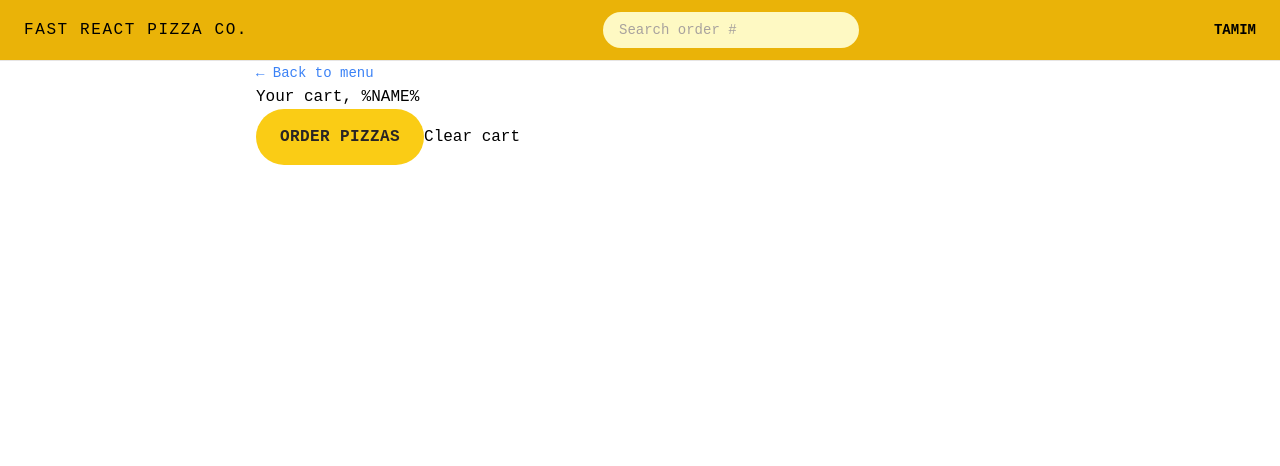
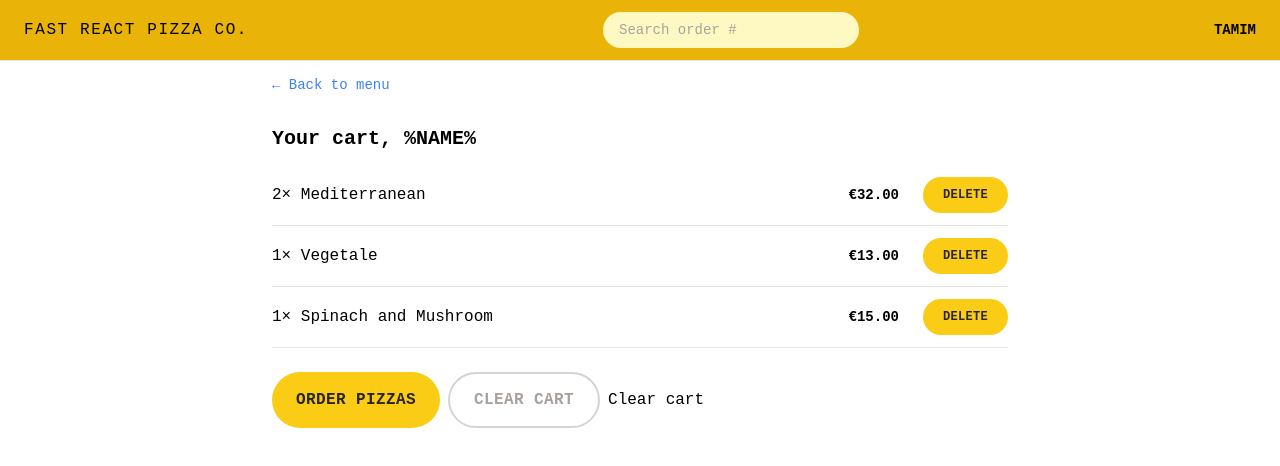
Before and after one commit to Isaladwy/fast-react-pizza, a React app: page /cart in a window 1280 px wide. Shown: the top 466 px of the page. Built offline with nearby package versions, Linux system fonts and the light colour scheme; the HTML template or start-up script is replaced by a standard one.

Commit message:
styling the cart

```diff
--- a/src/features/cart/Cart.jsx
+++ b/src/features/cart/Cart.jsx
@@ -2,6 +2,7 @@
 import { Link } from 'react-router-dom';
 import LinkButton from '../../ui/LinkButton';
 import Button from '../../ui/Button';
+import CartItem from './CartItem';
 
 const fakeCart = [
   {
@@ -31,13 +32,23 @@
   const cart = fakeCart;
 
   return (
-    <div>
+    <div className="px-4 py-3">
       <LinkButton to="/menu">&larr; Back to menu</LinkButton>
 
-      <h2>Your cart, %NAME%</h2>
+      <h2 className="mt-7 text-xl font-semibold">Your cart, %NAME%</h2>
 
-      <div>
-        <Button type='primary' to="/order/new">Order pizzas</Button>
+      <ul className="divide-y divide-stone-200 border-b mt-3">
+        {cart.map((item) => (
+          <CartItem item={item} key={item.key} />
+        ))}
+      </ul>
+
+      <div className='mt-6 space-x-2'>
+        <Button type="primary" to="/order/new">
+          Order pizzas
+        </Button>
+
+        <Button type='secondary'>Clear cart</Button>
 
         <button>Clear cart</button>
       </div>
--- a/src/features/cart/CartItem.jsx
+++ b/src/features/cart/CartItem.jsx
@@ -1,13 +1,19 @@
+/* eslint-disable no-unused-vars */
+/* eslint-disable react/prop-types */
+import Button from "../../ui/Button";
+import { formatCurrency } from "../../utils/helpers";
+
 function CartItem({ item }) {
   const { pizzaId, name, quantity, totalPrice } = item;
 
   return (
-    <li>
-      <p>
+    <li className="py-3 sm:flex sm:items-center sm:justify-between">
+      <p className="mb-1 sm:mb-0">
         {quantity}&times; {name}
       </p>
-      <div>
-        <p>{formatCurrency(totalPrice)}</p>
+      <div className="flex justify-between items-center sm:gap-6">
+        <p className="text-sm font-bold">{formatCurrency(totalPrice)}</p>
+        <Button type='small'>Delete</Button>
       </div>
     </li>
   );
--- a/src/ui/Button.jsx
+++ b/src/ui/Button.jsx
@@ -2,12 +2,13 @@
 
 /* eslint-disable react/prop-types */
 function Button({ children, disabled, to, type }) {
-
   const base =
     'inline-block rounded-full bg-yellow-400 font-semibold uppercase tracking-wide text-stone-800 transition-colors duration-300 hover:bg-yellow-300 focus:bg-yellow-300 focus:outline-none focus:ring focus:ring-yellow-300 focus:ring-offset-2 disabled:cursor-not-allowed ';
   const styles = {
-    primary: base+'px-4 py-3 md:px-6 md:py-4',
-    small: base +'px-4 py-2 md:px-5 md:py-2.5 text-xs'
+    primary: base + 'px-4 py-3 md:px-6 md:py-4',
+    small: base + 'px-4 py-2 md:px-5 md:py-2.5 text-xs',
+    secondary:
+      'inline-block rounded-full border-2 border-stone-300 font-semibold uppercase tracking-wide text-stone-400 transition-colors duration-300 hover:bg-stone-300 hover:text-stone-800 focus:text-stone-800 focus:bg-stone-300 focus:outline-none focus:ring focus:ring-stone-200 focus:ring-offset-2 disabled:cursor-not-allowed px-4 py-2.5 md:px-6 md:py-3.5',
   };
   if (to)
     return (
```
